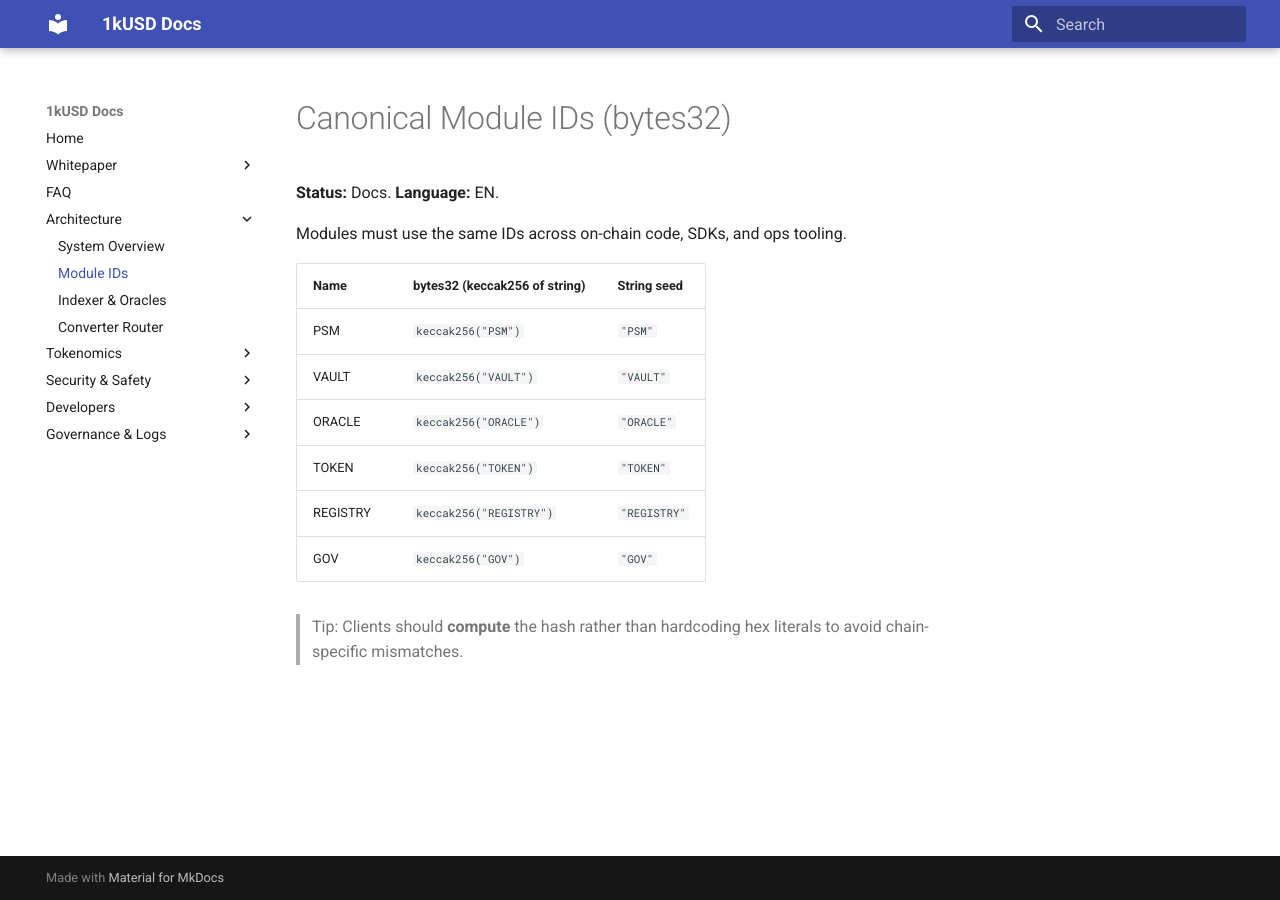
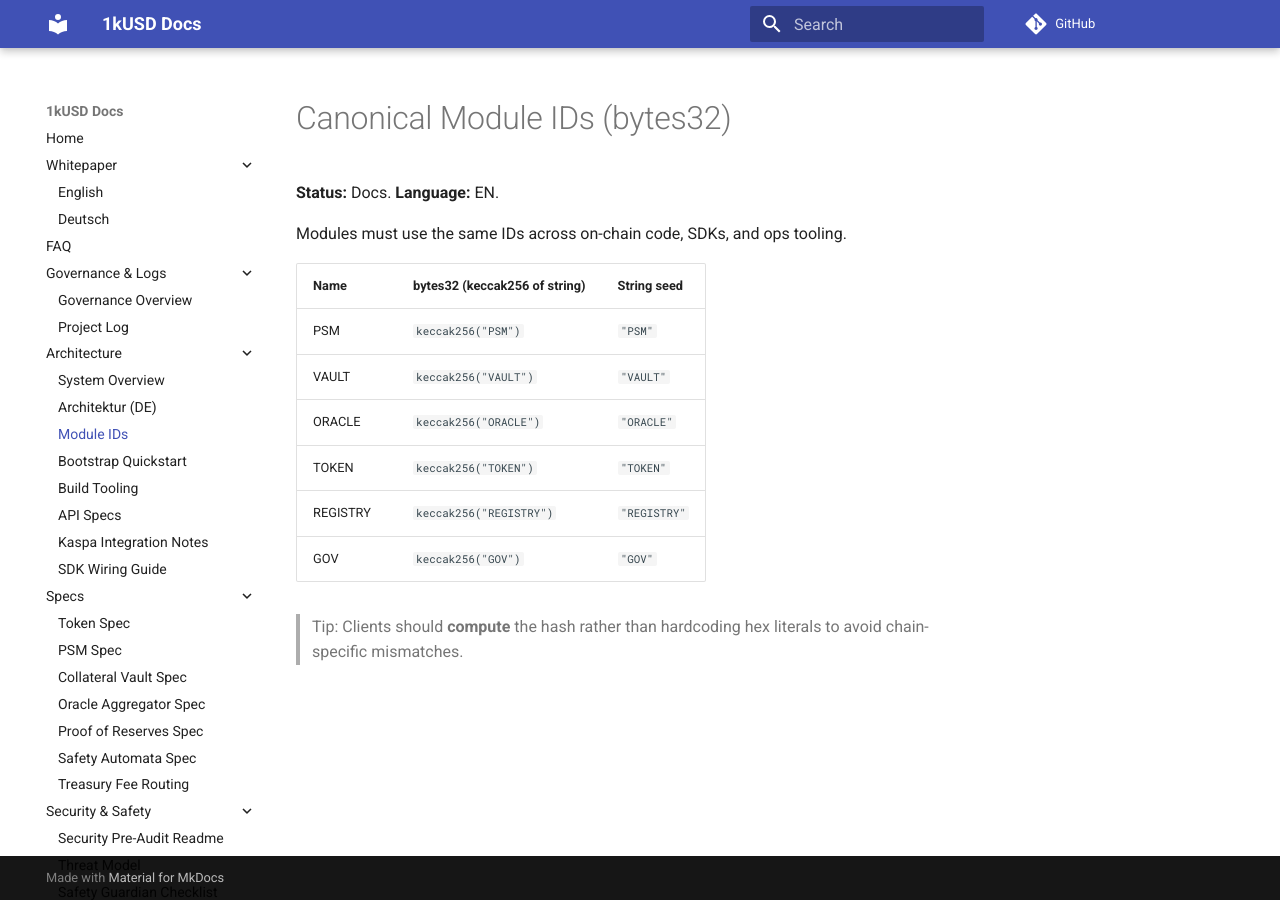
Before and after one commit to NeaBouli/1kUSD, an MkDocs documentation site: the page built from docs/MODULE_IDS.md, in a window 1280 px wide. Built offline with MkDocs 1.6.1 and Material for MkDocs 9.7.7, drawn with Linux system fonts in a browser that asks for light colours; comment, search, counter and statistics services are not loaded; some of the changed lines change nothing that is shown.

Commit message:
fix: replace mkdocs.yml with clean routing/navigation version

```diff
--- a/mkdocs.yml
+++ b/mkdocs.yml
@@ -1,6 +1,16 @@
 site_name: 1kUSD Docs
 site_url: https://neabouli.github.io/1kUSD/
-use_directory_urls: true
+repo_url: https://github.com/NeaBouli/1kUSD
+
+theme:
+  name: material
+  language: en
+  features:
+    - navigation.top
+    - navigation.expand
+    - search.highlight
+    - search.suggest
+    # - toc.integrate   # AUS lassen für flaches Menü
 
 nav:
   - Home: index.md
@@ -8,45 +18,90 @@ nav:
       - English: whitepaper/WHITEPAPER_1kUSD_EN.md
       - Deutsch: whitepaper/WHITEPAPER_1kUSD_DE.md
   - FAQ: FAQ.md
-  - Architecture:
-      - System Overview: ARCHITECTURE.md
-      - Module IDs: MODULE_IDS.md
-      - Indexer & Oracles: specs/ORACLE_AGGREGATOR_SPEC.md
-      - Converter Router: converter/AUTOCONVERTER_ROUTER.md
-  - Tokenomics:
-      - Core Token Model: specs/TOKEN_SPEC.md
-      - Fee Accrual: specs/PSM_SPEC.md
-      - Vault Accounting: specs/COLLATERAL_VAULT_SPEC.md
-  - Security & Safety:
-      - Safety Guardian: specs/SAFETY_AUTOMATA_SPEC.md
-      - Threat Model: THREAT_MODEL.md
-      - Security Analysis: testing/SECURITY_ANALYSIS.md
-  - Developers:
-      - Onboarding: DEVELOPER_ONBOARDING.md
-      - Governance Params: GOVERNANCE_PARAM_WRITES.md
-      - Indexer & Oracles: INDEXER_SCHEMAS.md
-      - Fee Accrual: FEE_ACCRUAL.md
-      - Proof of Reserves: specs/PROOF_OF_RESERVES_SPEC.md
   - Governance & Logs:
       - Governance Overview: GOVERNANCE.md
       - Project Log: logs/project.md
+  - Architecture:
+      - System Overview: ARCHITECTURE.md
+      - Architektur (DE): ARCHITEKTUR.md
+      - Module IDs: MODULE_IDS.md
+      - Bootstrap Quickstart: BOOTSTRAP_QUICKSTART.md
+      - Build Tooling: BUILD_TOOLING.md
+      - API Specs: API_SPECS.md
+      - Kaspa Integration Notes: KASPA_INTEGRATION_NOTES.md
+      - SDK Wiring Guide: SDK_WIRING_GUIDE.md
+  - Specs:
+      - Token Spec: specs/TOKEN_SPEC.md
+      - PSM Spec: specs/PSM_SPEC.md
+      - Collateral Vault Spec: specs/COLLATERAL_VAULT_SPEC.md
+      - Oracle Aggregator Spec: specs/ORACLE_AGGREGATOR_SPEC.md
+      - Proof of Reserves Spec: specs/PROOF_OF_RESERVES_SPEC.md
+      - Safety Automata Spec: specs/SAFETY_AUTOMATA_SPEC.md
+      - Treasury Fee Routing: specs/TREASURY_FEE_ROUTING.md
+  - Security & Safety:
+      - Security Pre-Audit Readme: SECURITY_PREAUDIT_README.md
+      - Threat Model: THREAT_MODEL.md
+      - Safety Guardian Checklist: SAFETY_GUARDIAN_CHECKLIST.md
+      - Safety Guards Testplan: SAFETY_GUARDS_TESTPLAN.md
+      - Safety Pause Matrix: SAFETY_PAUSE_MATRIX.md
+      - Safety Rate Limiter: SAFETY_RATE_LIMITER.md
+      - Safety Rate Limiter Test Guide: SAFETY_RATE_LIMITER_TEST_GUIDE.md
+      - Token Pause Semantics: TOKEN_PAUSE_SEMANTICS.md
+      - Token Permit Spec: TOKEN_PERMIT_SPEC.md
+      - Token Permit Test Guide: TOKEN_PERMIT_TEST_GUIDE.md
+      - Security Analysis: testing/SECURITY_ANALYSIS.md
+  - Vaults & Accounting:
+      - Vault Accounting: VAULT_ACCOUNTING.md
+      - Vault Accounting – Edge Cases: VAULT_ACCOUNTING_EDGE_CASES.md
+      - Vault Accounting Plan: VAULT_ACCOUNTING_PLAN.md
+      - Vault Test Guide: VAULT_TEST_GUIDE.md
+      - Notes – Vault Minimal: NOTES_VAULT_MINIMAL.md
+      - Notes – Vault Accounting: NOTES_VAULT_ACCOUNTING.md
+  - PSM & Quotes:
+      - Quote Math: PSM_QUOTE_MATH.md
+      - Quote Semantics: PSM_QUOTE_SEMANTICS.md
+      - Quote Test Vectors: PSM_QUOTE_TEST_VECTORS.md
+      - Quote Exec Alignment: PSM_QUOTE_EXEC_ALIGNMENT.md
+      - PSM Reverts: PSM_REVERTS.md
+      - PSM vs CDP: PSM_VS_CDP.md
+      - Rounding Rules: ROUNDING_RULES.md
+      - Notes – PSM Execution: NOTES_PSM_EXECUTION.md
+      - Notes – PSM Minimal: NOTES_PSM_MINIMAL.md
+  - Parameters:
+      - Parameter Keys: PARAMETER_KEYS.md
+      - Parameter Registry: PARAMETER_REGISTRY.md
+      - Param Keys Canon: PARAM_KEYS_CANON.md
+      - Param Keys Catalog: PARAM_KEYS_CATALOG.md
+      - JSON Validation: JSON_VALIDATION.md
+  - Developer Docs:
+      - Developer Onboarding: DEVELOPER_ONBOARDING.md
+      - CI Gates: CI_GATES.md
+      - CI Security Gate: CI_SECURITY_GATE.md
+      - SDK Event Decoders: SDK_EVENT_DECODERS.md
+      - Fee Accrual: FEE_ACCRUAL.md
+      - Collateral Registry: COLLATERAL_REGISTRY.md
+      - DEV9 Assignment: DEV9_ASSIGNMENT.md
+  - Integrations:
+      - DEX Integration: integrations/DEX_INTEGRATION.md
+      - Converter Router: converter/AUTOCONVERTER_ROUTER.md
+  - DApp:
+      - DApp Readme: dapp/README.md
+      - Routes: dapp/ROUTES.md
+  - Indexer:
+      - Indexing Telemetry: indexer/INDEXING_TELEMETRY.md
+  - Testing:
+      - Testplan: testing/TESTPLAN.md
+      - Formal Invariants Map: testing/FORMAL_INVARIANTS_MAP.md
+  - Analysis & Notes:
+      - Analysis: ANALYSIS_KASPA_STABLECOINS.md
+      - Notes – Token Permit: NOTES_TOKEN_PERMIT.md
+      - Status: STATUS.md
       - Changelog: CHANGELOG.md
+      - Error Catalog: ERROR_CATALOG.md
 
-theme:
-  name: material
+use_directory_urls: true
 
 plugins:
   - search
-  - git-revision-date-localized
-  - redirects:
-      redirect_maps:
-        "index.md": "index.html"
-        "GOVERNANCE.md": "GOVERNANCE/index.html"
-
-markdown_extensions:
-  - admonition
-  - codehilite
-  - footnotes
-  - meta
-  - toc:
-      permalink: true
+  - git-revision-date-localized:
+      enable_creation_date: false
```
